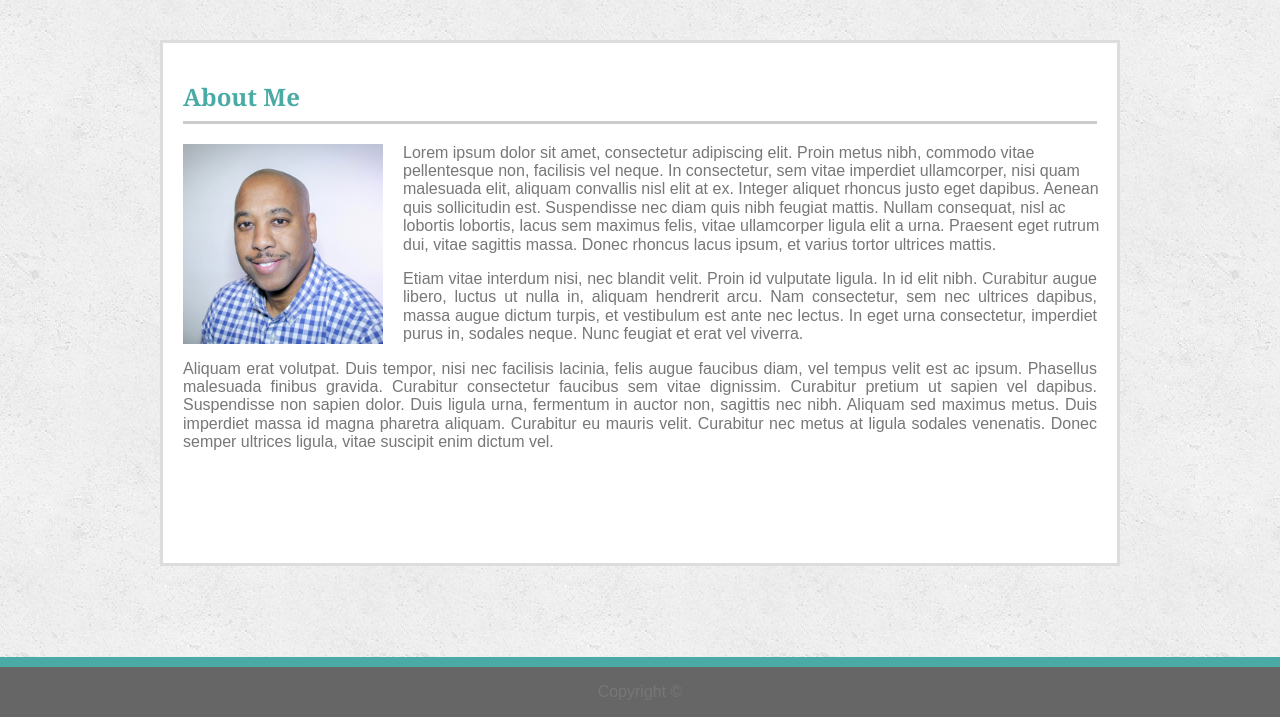
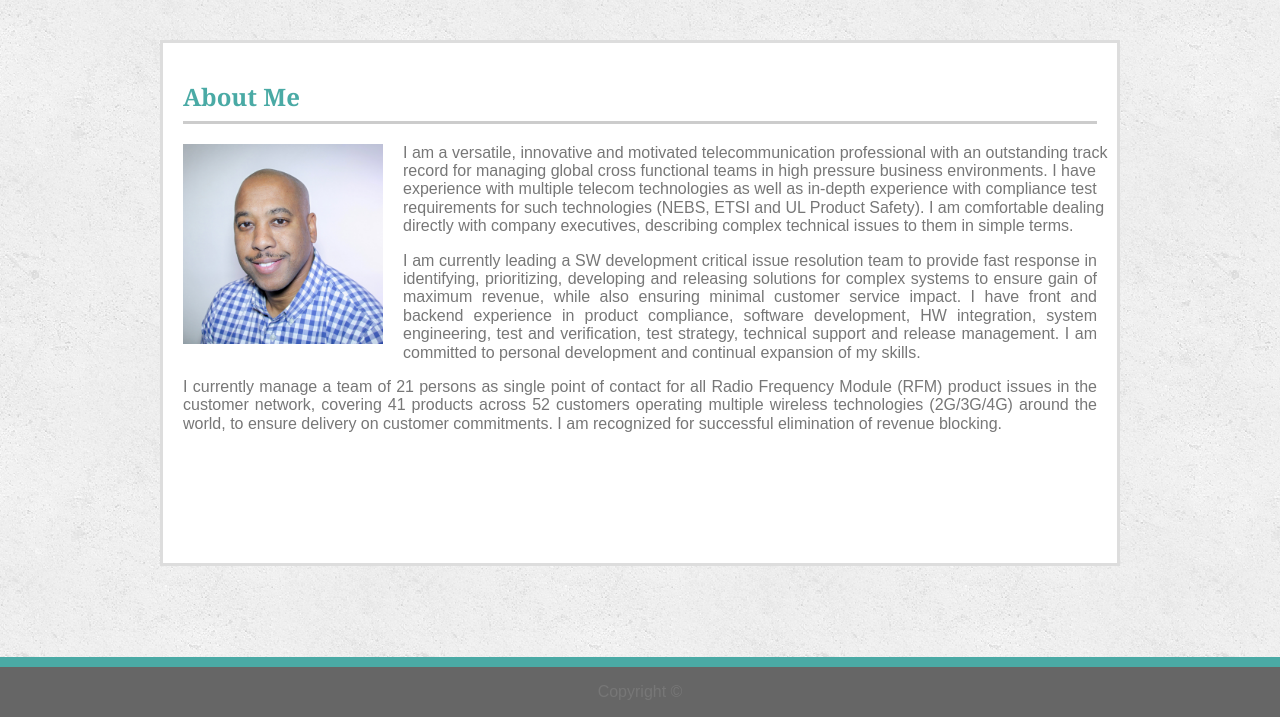
Before and after one commit to jemallbrown/Basic-Portfolio, a plain HTML site: page index.html in a window 1280 px wide. Shown: the part 83-800 px from the top of the page. Drawn offline with Linux system fonts and the light colour scheme.

Commit message:
adding content to index page

```diff
--- a/index.html
+++ b/index.html
@@ -47,15 +47,15 @@
                 </p>
 
                 <p>
-                Lorem ipsum dolor sit amet, consectetur adipiscing elit. Proin metus nibh, commodo vitae pellentesque non, facilisis vel neque. In consectetur, sem vitae imperdiet ullamcorper, nisi quam malesuada elit, aliquam convallis nisl elit at ex. Integer aliquet rhoncus justo eget dapibus. Aenean quis sollicitudin est. Suspendisse nec diam quis nibh feugiat mattis. Nullam consequat, nisl ac lobortis lobortis, lacus sem maximus felis, vitae ullamcorper ligula elit a urna. Praesent eget rutrum dui, vitae sagittis massa. Donec rhoncus lacus ipsum, et varius tortor ultrices mattis.
+                    I am a versatile, innovative and motivated telecommunication professional with an outstanding track record for managing global cross functional teams in high pressure business environments.  I have experience with multiple telecom technologies as well as in-depth experience with compliance test requirements for such technologies (NEBS, ETSI and UL Product Safety).  I am comfortable dealing directly with company executives, describing complex technical issues to them in simple terms.
                 </p>
 
             <p class="marginleft">
-                Etiam vitae interdum nisi, nec blandit velit. Proin id vulputate ligula. In id elit nibh. Curabitur augue libero, luctus ut nulla in, aliquam hendrerit arcu. Nam consectetur, sem nec ultrices dapibus, massa augue dictum turpis, et vestibulum est ante nec lectus. In eget urna consectetur, imperdiet purus in, sodales neque. Nunc feugiat et erat vel viverra.
+                I am currently leading a SW development critical issue resolution team to provide fast response in identifying, prioritizing, developing and releasing solutions for complex systems to ensure gain of maximum revenue, while also ensuring minimal customer service impact. I have front and backend experience in product compliance, software development, HW integration, system engineering, test and verification, test strategy, technical support and release management. I am committed to personal development and continual expansion of my skills.
             </p>
 
             <p class="marginleft">
-                Aliquam erat volutpat. Duis tempor, nisi nec facilisis lacinia, felis augue faucibus diam, vel tempus velit est ac ipsum. Phasellus malesuada finibus gravida. Curabitur consectetur faucibus sem vitae dignissim. Curabitur pretium ut sapien vel dapibus. Suspendisse non sapien dolor. Duis ligula urna, fermentum in auctor non, sagittis nec nibh. Aliquam sed maximus metus. Duis imperdiet massa id magna pharetra aliquam. Curabitur eu mauris velit. Curabitur nec metus at ligula sodales venenatis. Donec semper ultrices ligula, vitae suscipit enim dictum vel.
+                I currently manage a team of 21 persons as single point of contact for all Radio Frequency Module (RFM) product issues in the customer network, covering 41 products across 52 customers operating multiple wireless technologies (2G/3G/4G) around the world, to ensure delivery on customer commitments. I am recognized for successful elimination of revenue blocking.
             </p>
 
         </div>
```
